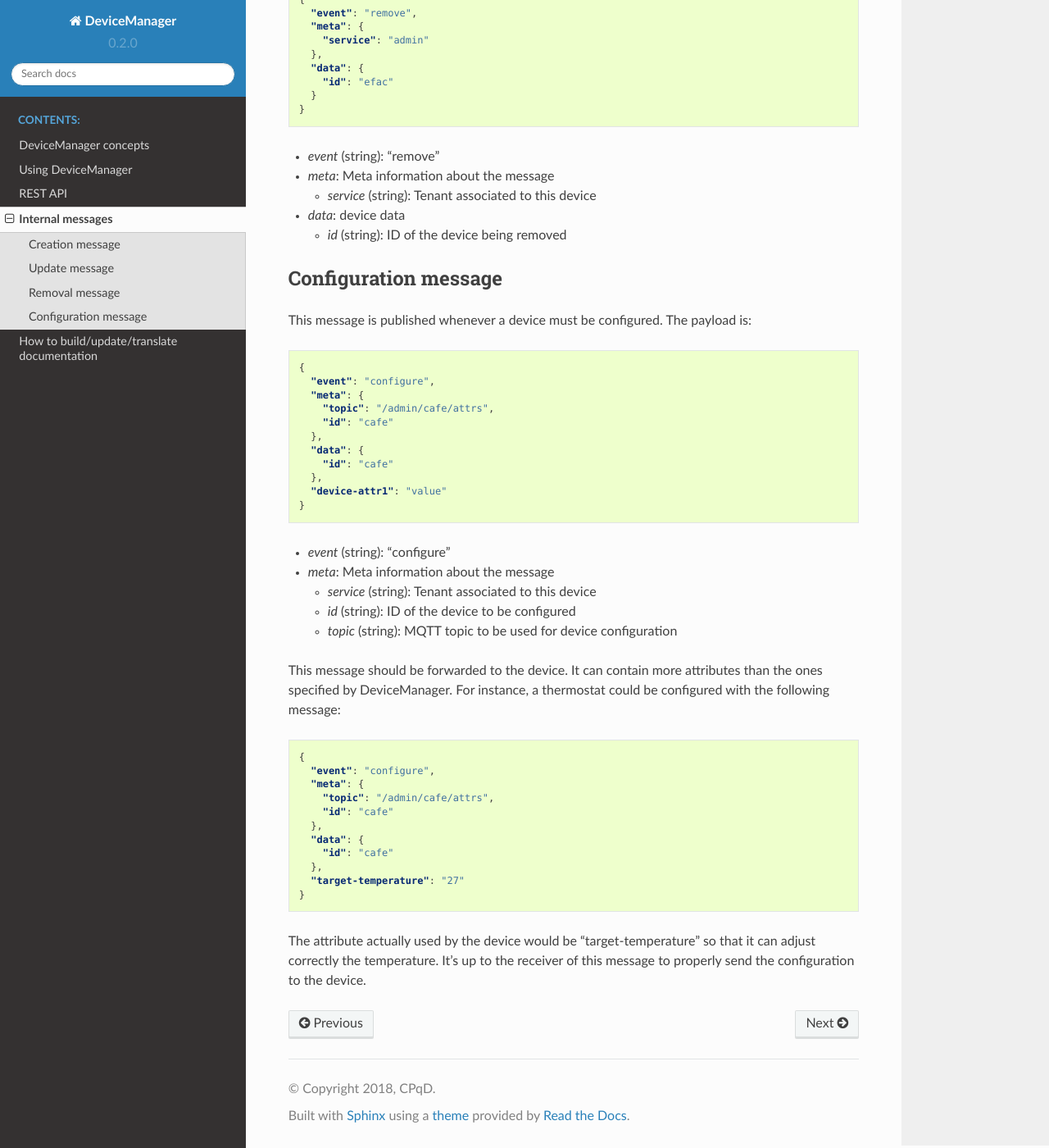
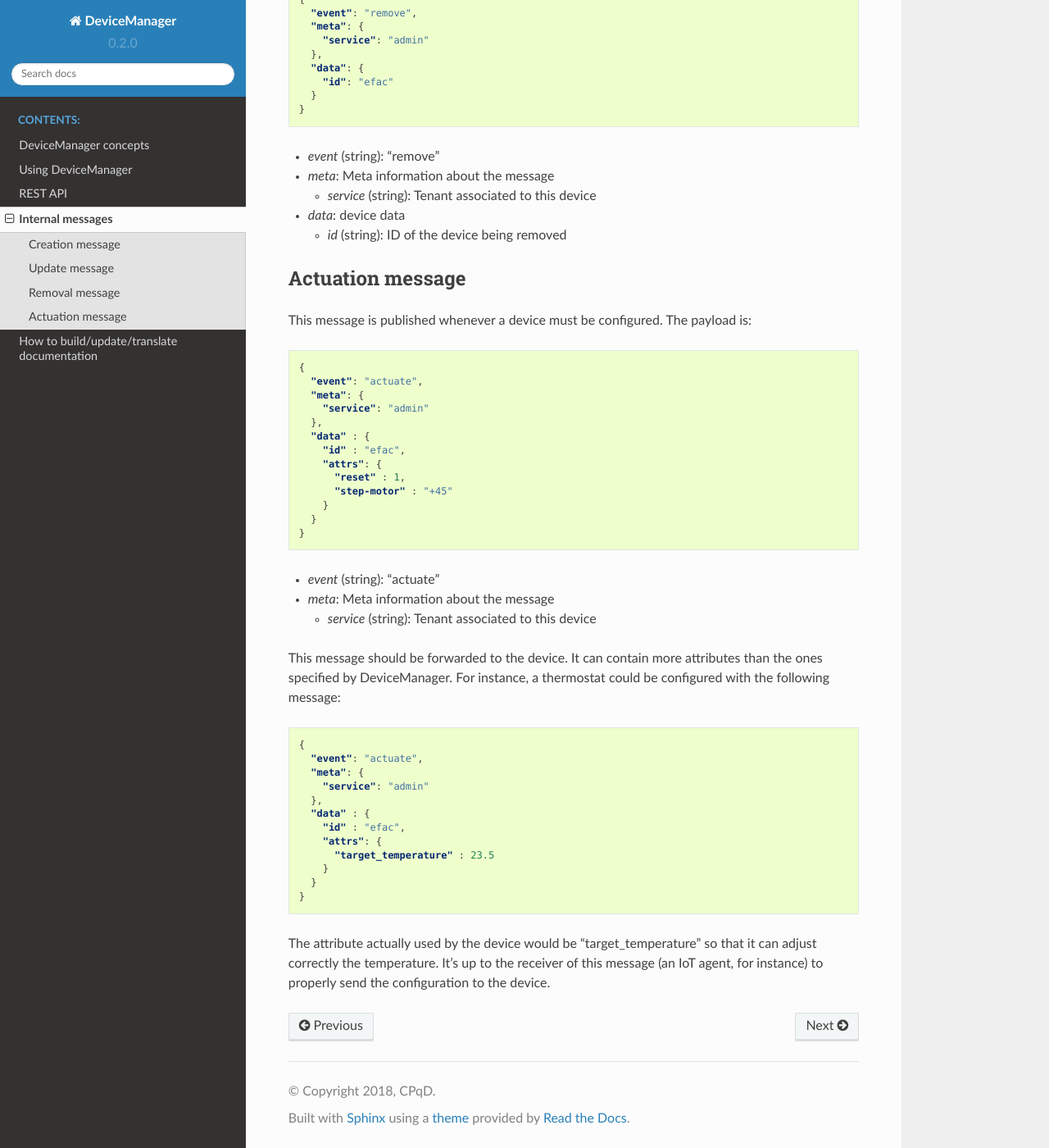
Before and after one commit to rascaraficci/device-manager, a Sphinx documentation site: the page built from docs/kafka-messages.rst, in a window 1280 px wide and 1400 px high, scrolled down 1733 px. Shown: the whole window at 82% size. Built offline with Sphinx 7.4.7 and the Read the Docs theme 2.0.0, drawn with Linux system fonts in a browser that asks for light colours; some of the changed text lies outside the part shown.

Commit message:
Improving code and documentation
This commit refactors a bit the implementation done for device
actuation.
Also, this commit updates the documentation to reflect this changes.

```diff
--- a/docs/kafka-messages.rst
+++ b/docs/kafka-messages.rst
@@ -22,7 +22,7 @@ be consumed by any component interested in them, such as IoT agents.
      - `Removal message`_
    * - Device configuration
      - dojot.device-manager.device
-     - `Configuration message`_
+     - `Actuation message`_
 
 
 Creation message
@@ -121,8 +121,8 @@ Its payload is:
   - *id* (string): ID of the device being removed
 
 
-Configuration message
----------------------
+Actuation message
+-----------------
 
 This message is published whenever a device must be configured.
 The payload is:
@@ -130,43 +130,45 @@ The payload is:
 .. code-block:: json
 
   {
-    "event": "configure",
+    "event": "actuate",
     "meta": {
-      "topic": "/admin/cafe/attrs",
-      "id": "cafe"
+      "service": "admin"
     },
-    "data": {
-      "id": "cafe"
-    },
-    "device-attr1": "value"
+    "data" : {
+      "id" : "efac",
+      "attrs": {
+        "reset" : 1,
+        "step-motor" : "+45"
+      }
+    }
   }
 
 
-- *event* (string): "configure"
+- *event* (string): "actuate"
 - *meta*: Meta information about the message
 
   - *service* (string): Tenant associated to this device
-  - *id* (string): ID of the device to be configured
-  - *topic* (string): MQTT topic to be used for device configuration
 
-This message should be forwarded to the device. It can contain more attributes than
-the ones specified by DeviceManager. For instance, a thermostat could be configured
-with the following message:
+This message should be forwarded to the device. It can contain more attributes
+than the ones specified by DeviceManager. For instance, a thermostat could be
+configured with the following message:
 
 .. code-block:: json
 
   {
-    "event": "configure",
+    "event": "actuate",
     "meta": {
-      "topic": "/admin/cafe/attrs",
-      "id": "cafe"
+      "service": "admin"
     },
-    "data": {
-      "id": "cafe"
-    },
-    "target-temperature": "27"
+    "data" : {
+      "id" : "efac",
+      "attrs": {
+        "target_temperature" : 23.5
+      }
+    }
   }
 
-The attribute actually used by the device would be "target-temperature" so that
-it can adjust correctly the temperature. It's up to the receiver of this message
-to properly send the configuration to the device.
+The attribute actually used by the device would be "target_temperature" so that
+it can adjust correctly the temperature. It's up to the receiver of this
+message (an IoT agent, for instance) to properly send the configuration to the
+device.
--- a/docs/using-device-manager.rst
+++ b/docs/using-device-manager.rst
@@ -492,7 +492,7 @@ operations can be found in `API documentation <api.html>`_.
 
 
 
-Sending configuration messages to devices
+Sending actuation messages to devices
 -----------------------------------------
 
 You can send change any device attribute via DeviceManager. In order to do so,
@@ -624,7 +624,7 @@ this:
 
 .. code-block:: bash
 
-    curl -X PUT http://localhost:8000/device/356d/configure \
+    curl -X PUT http://localhost:8000/device/356d/actuate \
     -H "Authorization: Bearer ${JWT}" \
     -H 'Content-Type:application/json' \
     -d ' {
```
Also changed, not shown: 3 other files.
